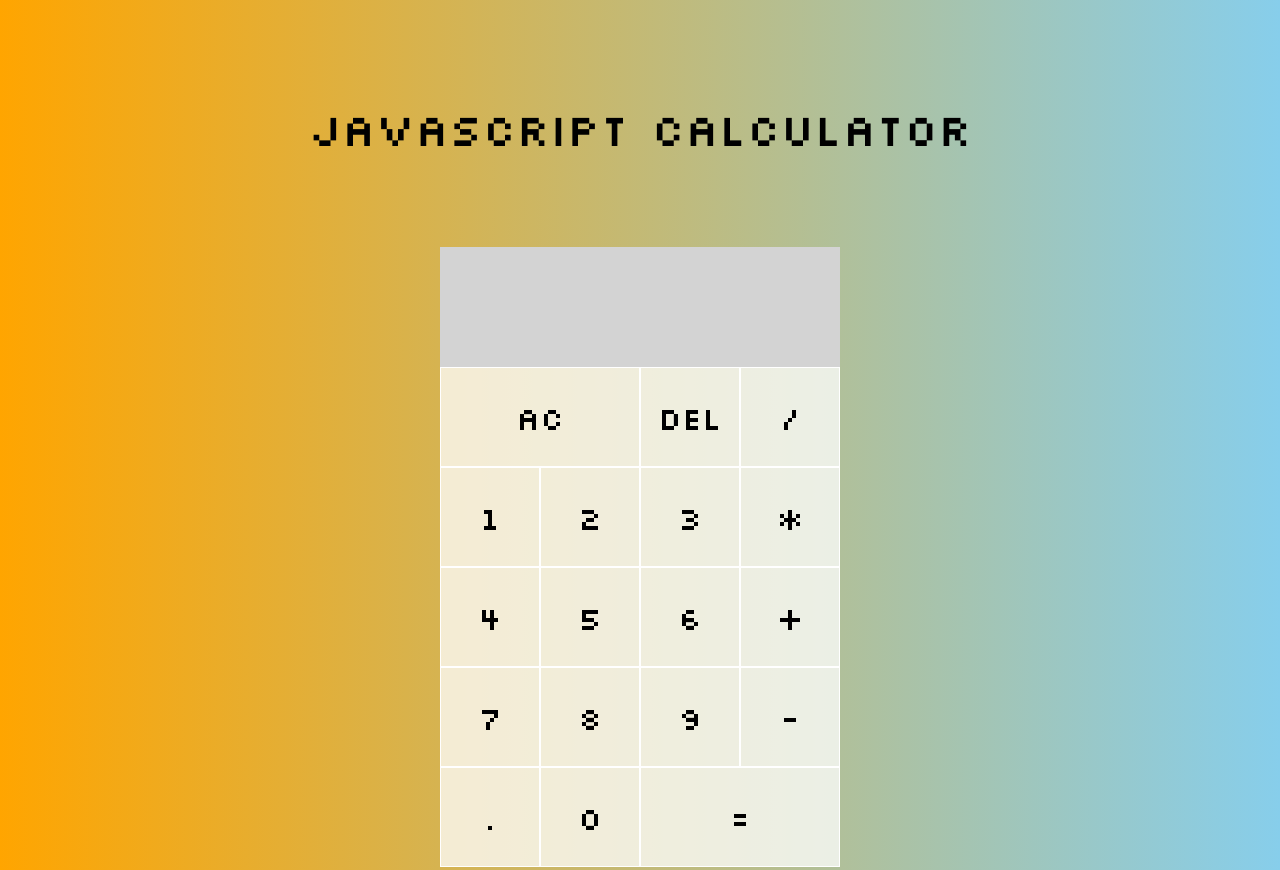
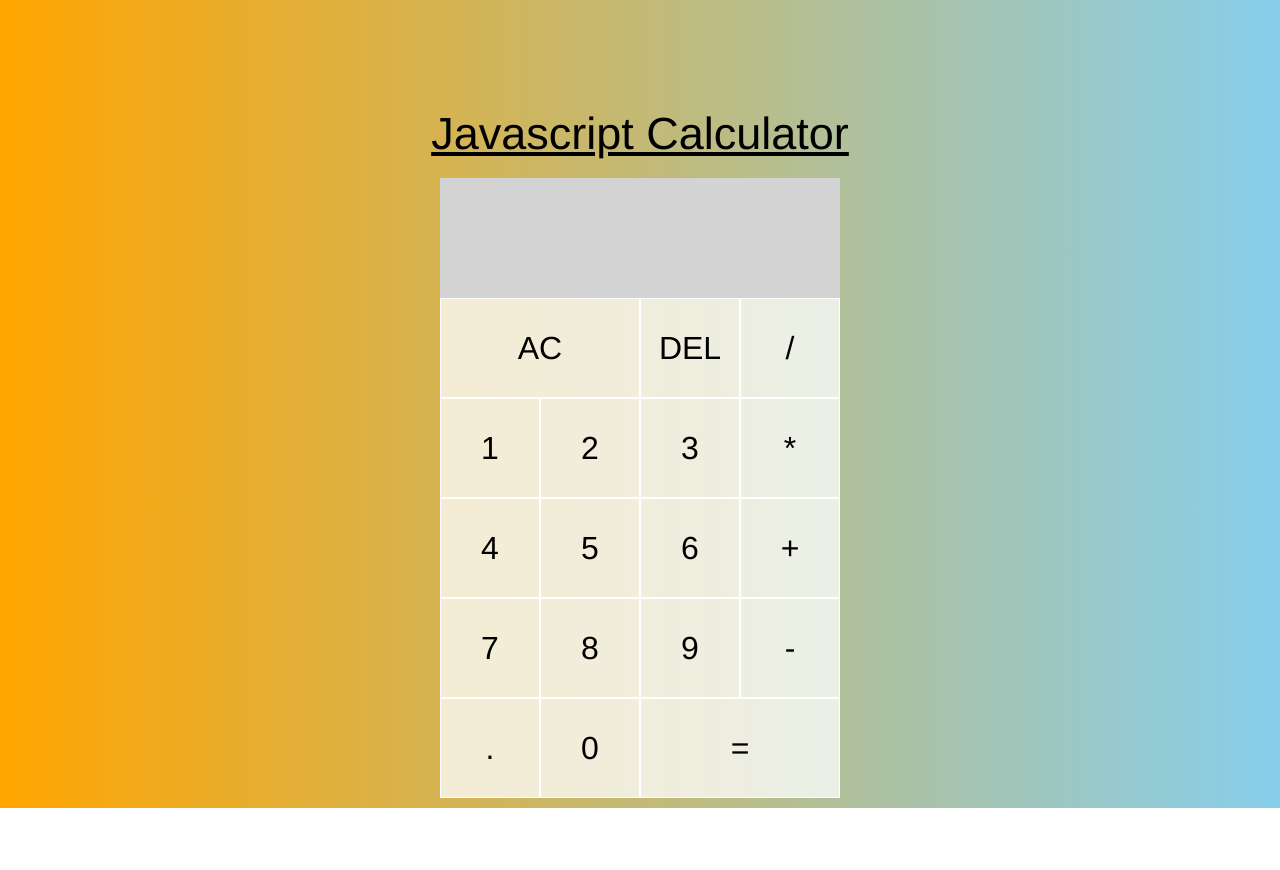
Before and after one commit to ShinnyD/Calculator_V2, a website: page index.html in a window 1280 px wide. Shown: the top 870 px of the page. After the commit the page ends 808 px from the top, so only its background shows below. Drawn offline with Linux system fonts and the light colour scheme.

Commit message:
implements tailwindcss

```diff
--- a/css/styles.css
+++ b/css/styles.css
@@ -1,3 +1,6 @@
+@tailwind base;
+@tailwind components;
+@tailwind utilities;
 @import url('https://fonts.googleapis.com/css?family=Silkscreen&display=swap');
 
 *, *::before, *::after{
@@ -24,7 +27,7 @@ h1{
     display: grid;
     justify-content: center;
     align-content: center;
-    min-height: 100vh;
+    min-height: 80vh;
     grid-template-columns: repeat(4, 100px);
     grid-template-rows: minmax(120px, auto) repeat(5, 100px);
 }
--- a/index.html
+++ b/index.html
@@ -4,12 +4,13 @@
     <meta charset="UTF-8">
     <meta http-equiv="X-UA-Compatible" content="IE=edge">
     <meta name="viewport" content="width=device-width, initial-scale=1.0">
-    <link rel="stylesheet" href="css/styles.css">
+    <!--link rel="stylesheet" href="css/styles.css"-->
+    <link rel="stylesheet" href="/dist/output.css">
     <script src="js/scripts.js"defer></script>
     <title>Javascript Calculator</title>
 </head>
 <body>
-    <h1>Javascript Calculator</h1>
+    <h1 class="underline">Javascript Calculator</h1>
     <div class="calculatorGrid">
         <div class="output">
             <div class="previousOperand" data-previousOperand></div>
@@ -18,7 +19,7 @@
         <button class="spanTwo" data-allClear>AC</button>
         <button data-delete>DEL</button>
         <button data-operation>/</button>
-        <button data-number>1</button>
+        <button data-number class="">1</button>
         <button data-number>2</button>
         <button data-number>3</button>
         <button data-operation>*</button>
--- /dev/null
+++ b/package.json
@@ -0,0 +1,5 @@
+{
+  "devDependencies": {
+    "tailwindcss": "^3.3.3"
+  }
+}
--- /dev/null
+++ b/tailwind.config.js
@@ -0,0 +1,8 @@
+/** @type {import('tailwindcss').Config} */
+module.exports = {
+  content: ["./index.html"],
+  theme: {
+    extend: {},
+  },
+  plugins: [],
+}
```
Also changed, not shown: dist/output.css (added), 1 other file.
